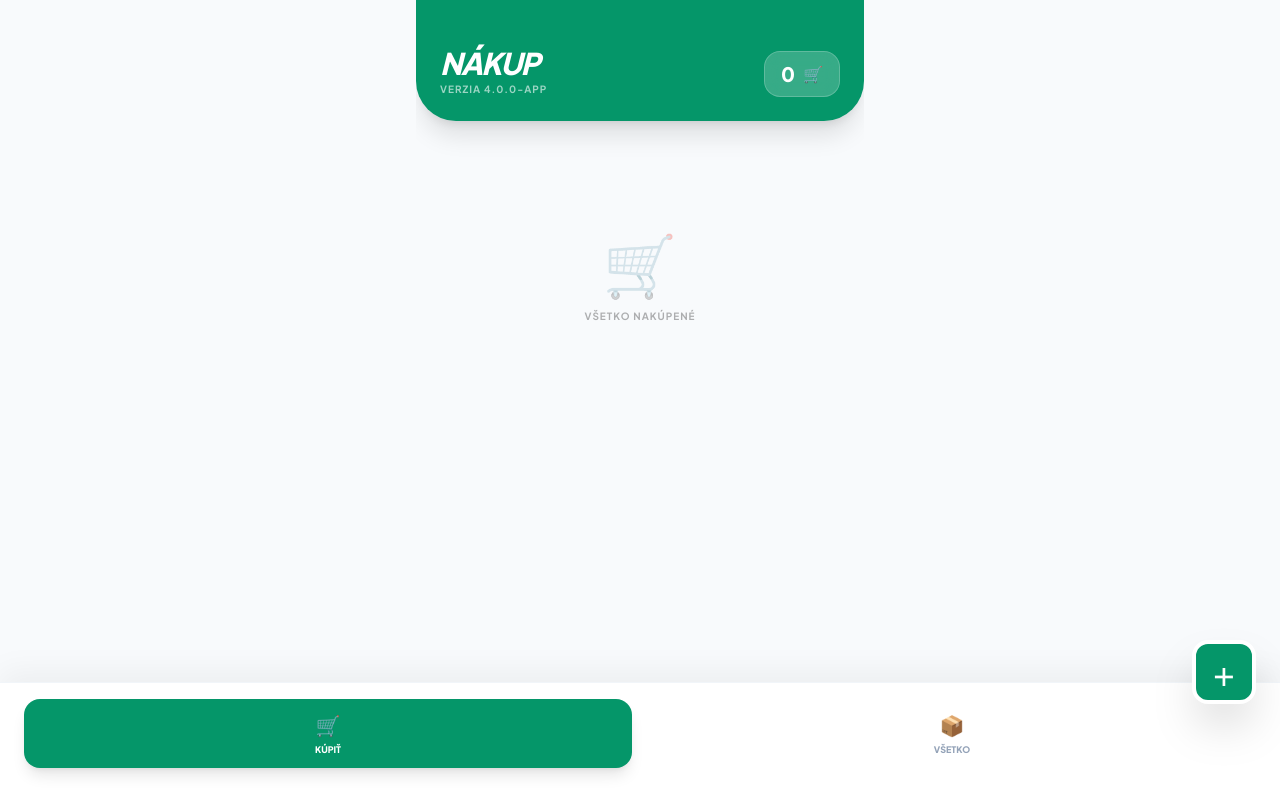
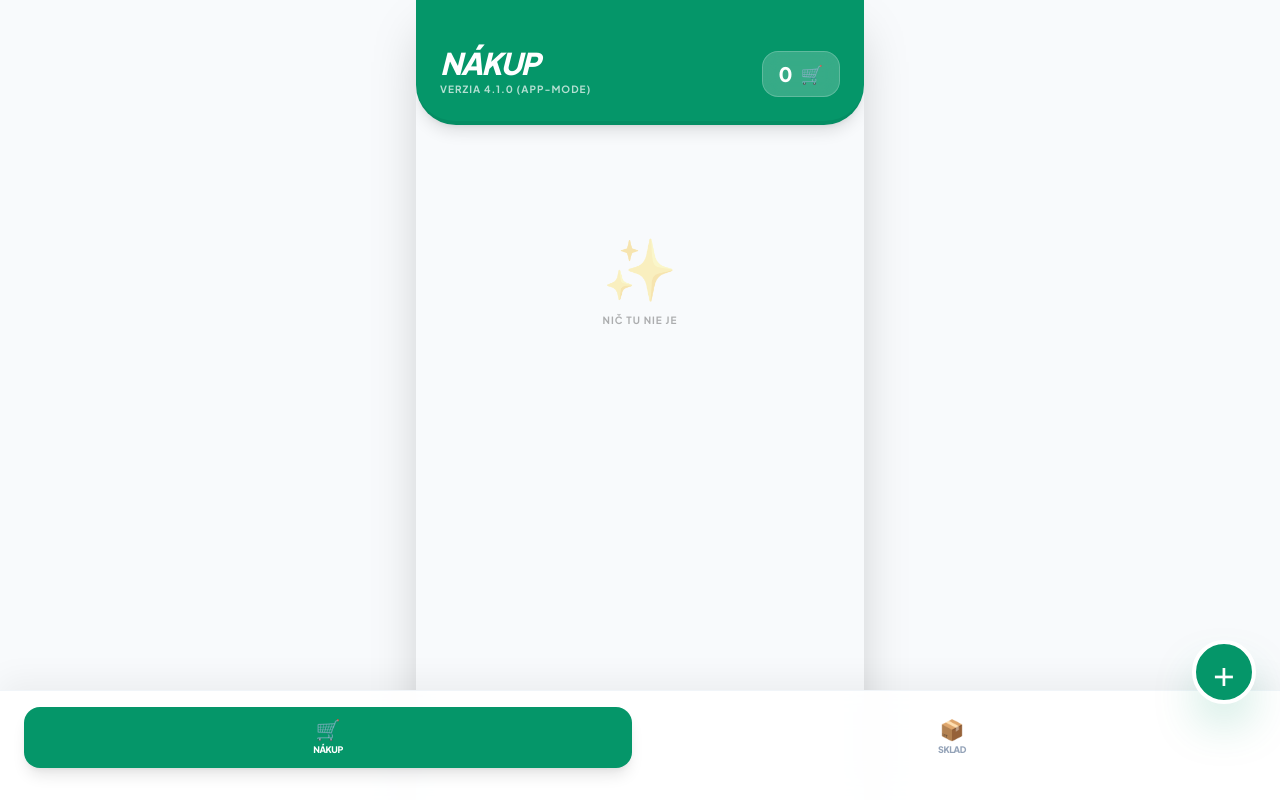
Before and after one commit to milanzavodny86/nakup, a React (Vite) app: page / in a window 1280 px wide. Built offline with nearby package versions, Linux system fonts and the light colour scheme.

Commit message:
feat: Update app version and theme color
Updates the application version to 4.1.0 and adjusts the theme color in the index.html. Also enhances the UI with subtle styling changes and improves user experience in index.tsx with clearer confirmation messages and an improved header.

```diff
--- a/index.html
+++ b/index.html
@@ -3,22 +3,17 @@
 <head>
     <meta charset="UTF-8">
     <meta name="viewport" content="width=device-width, initial-scale=1.0, maximum-scale=1.0, user-scalable=no, viewport-fit=cover">
-    <meta name="theme-color" content="#059669">
+    <meta name="theme-color" content="#10b981">
     <meta name="mobile-web-app-capable" content="yes">
     <meta name="apple-mobile-web-app-status-bar-style" content="black-translucent">
     <meta name="apple-mobile-web-app-title" content="Nakup">
     <link rel="manifest" href="manifest.json">
     <link rel="icon" type="image/png" href="https://cdn-icons-png.flaticon.com/512/3081/3081840.png">
-    <title>Nakup v4.0.0</title>
+    <title>Nakup v4.1.0</title>
 
-    <!-- Tailwind CSS -->
     <script src="https://cdn.tailwindcss.com"></script>
-
-    <!-- React & ReactDOM (Stable UMD) -->
     <script src="https://unpkg.com/react@18/umd/react.production.min.js" crossorigin></script>
     <script src="https://unpkg.com/react-dom@18/umd/react-dom.production.min.js" crossorigin></script>
-
-    <!-- Babel pre JSX -->
     <script src="https://unpkg.com/@babel/standalone/babel.min.js"></script>
 
     <style>
@@ -31,15 +26,17 @@
             overflow: hidden;
             overscroll-behavior-y: contain;
             -webkit-tap-highlight-color: transparent;
+            user-select: none;
         }
         #root:empty::after {
-            content: "Spúšťam aplikáciu...";
+            content: "Nahrávam zoznam...";
             position: absolute;
             top: 50%;
             left: 50%;
             transform: translate(-50%, -50%);
-            color: #059669;
+            color: #10b981;
             font-weight: 800;
+            font-size: 1.2rem;
         }
         .no-scrollbar::-webkit-scrollbar { display: none; }
         @keyframes slideUp { from { transform: translateY(100%); } to { transform: translateY(0); } }
@@ -57,7 +54,6 @@
 </head>
 <body>
     <div id="root"></div>
-    <!-- Spustenie index.tsx cez Babel -->
     <script type="text/babel" src="index.tsx"></script>
 </body>
 </html>
--- a/index.tsx
+++ b/index.tsx
@@ -1,4 +1,5 @@
 
+// Pridané importy pre vyriešenie chýb UMD globálov
 import React, { useState, useEffect, useMemo } from 'react';
 import ReactDOM from 'react-dom/client';
 
@@ -40,7 +41,7 @@ const App = () => {
 
   const deleteProduct = (id, e) => {
     e.stopPropagation();
-    if (confirm('Odstrániť?')) {
+    if (confirm('Odstrániť túto položku?')) {
       saveData(products.filter(p => p.id !== id));
     }
   };
@@ -51,87 +52,124 @@ const App = () => {
   }, [products, activeTab]);
 
   return (
-    <div className="flex flex-col h-screen max-w-md mx-auto bg-slate-50 relative overflow-hidden">
-      <header className="bg-emerald-600 text-white px-6 pt-12 pb-6 rounded-b-[2.5rem] shadow-xl shrink-0">
+    <div className="flex flex-col h-screen max-w-md mx-auto bg-slate-50 relative overflow-hidden shadow-2xl">
+      {/* Header */}
+      <header className="bg-emerald-600 text-white px-6 pt-12 pb-6 rounded-b-[2.5rem] shadow-lg shrink-0 border-b-4 border-emerald-700/30">
         <div className="flex justify-between items-end">
           <div>
             <h1 className="text-3xl font-black italic tracking-tighter uppercase leading-none">NÁKUP</h1>
-            <p className="text-[10px] font-bold opacity-60 tracking-widest mt-1 uppercase">VERZIA 4.0.0-APP</p>
+            <p className="text-[10px] font-bold opacity-70 tracking-widest mt-1 uppercase">VERZIA 4.1.0 (APP-MODE)</p>
           </div>
           <div className="bg-white/20 backdrop-blur-md px-4 py-2 rounded-2xl border border-white/20 flex items-center gap-2">
-            <span className="font-black text-xl">{products.filter(p => p.status === 'needed').length}</span>
-            <span>🛒</span>
+            <span className="font-black text-xl leading-none">{products.filter(p => p.status === 'needed').length}</span>
+            <span className="text-lg">🛒</span>
           </div>
         </div>
       </header>
 
+      {/* Zoznam */}
       <main className="flex-1 overflow-y-auto p-4 space-y-3 no-scrollbar pb-32">
         {filteredList.length === 0 ? (
           <div className="py-24 text-center opacity-30">
-            <div className="text-6xl mb-4">🛒</div>
-            <p className="font-bold uppercase text-[10px] tracking-widest">Všetko nakúpené</p>
+            <div className="text-6xl mb-4">✨</div>
+            <p className="font-bold uppercase text-[10px] tracking-widest">Nič tu nie je</p>
           </div>
         ) : (
           filteredList.map(item => (
             <div
               key={item.id}
               onClick={() => toggleStatus(item.id)}
-              className={`flex items-center justify-between p-4 rounded-2xl border transition-all active:scale-95 ${
+              className={`flex items-center justify-between p-4 rounded-2xl border transition-all active:scale-[0.97] select-none ${
                 item.status === 'stocked' ? 'bg-slate-100 border-transparent opacity-50' : 'bg-white border-slate-100 shadow-sm'
               }`}
             >
-              <div className="flex items-center gap-3">
-                <div className={`w-6 h-6 rounded-full border-2 flex items-center justify-center transition-colors ${
+              <div className="flex items-center gap-4 flex-1">
+                <div className={`w-7 h-7 rounded-full border-2 flex items-center justify-center transition-all ${
                   item.status === 'stocked' ? 'bg-emerald-500 border-emerald-500 text-white' : 'border-slate-300'
                 }`}>
-                  {item.status === 'stocked' && "✓"}
+                  {item.status === 'stocked' && <span className="text-xs font-bold">✓</span>}
                 </div>
-                <div>
-                  <h3 className={`font-bold text-slate-800 ${item.status === 'stocked' ? 'line-through' : ''}`}>{item.name}</h3>
-                  <span className="text-[8px] font-black uppercase text-emerald-600">{item.category}</span>
+                <div className="flex-1">
+                  <h3 className={`font-bold text-slate-800 text-lg leading-tight ${item.status === 'stocked' ? 'line-through' : ''}`}>{item.name}</h3>
+                  <span className="text-[9px] font-black uppercase text-emerald-600 tracking-wider">{item.category}</span>
                 </div>
               </div>
-              <div className="flex items-center gap-2">
-                {item.quantity && <span className="bg-emerald-50 text-emerald-700 px-2 py-1 rounded-lg text-[10px] font-bold">{item.quantity}</span>}
-                <button onClick={(e) => deleteProduct(item.id, e)} className="text-slate-300 px-2 text-xl">&times;</button>
+              <div className="flex items-center gap-3">
+                {item.quantity && <span className="bg-emerald-100 text-emerald-700 px-3 py-1 rounded-full text-[11px] font-black">{item.quantity}</span>}
+                <button
+                  onClick={(e) => deleteProduct(item.id, e)}
+                  className="text-slate-300 p-2 text-2xl hover:text-red-400 transition-colors"
+                >
+                  &times;
+                </button>
               </div>
             </div>
           ))
         )}
       </main>
 
+      {/* Floating Button */}
       <button
         onClick={() => setIsModalOpen(true)}
-        className="fixed bottom-24 right-6 w-16 h-16 bg-emerald-600 text-white rounded-2xl shadow-2xl flex items-center justify-center text-4xl z-40 border-4 border-white active:scale-90"
+        className="fixed bottom-24 right-6 w-16 h-16 bg-emerald-600 text-white rounded-full shadow-2xl flex items-center justify-center text-4xl z-40 border-4 border-white active:scale-90 transition-transform shadow-emerald-600/40"
       >
         +
       </button>
 
-      <nav className="fixed bottom-0 left-0 right-0 bg-white border-t border-slate-100 flex pb-8 pt-4 px-6 gap-4 z-30 shadow-[0_-10px_30px_rgba(0,0,0,0.05)]">
-        <button onClick={() => setActiveTab('shopping')} className={`flex-1 py-3 rounded-2xl flex flex-col items-center gap-1 transition-colors ${activeTab === 'shopping' ? 'bg-emerald-600 text-white shadow-lg' : 'text-slate-400'}`}>
-          <span className="text-xl">🛒</span>
-          <span className="text-[9px] font-black uppercase">Kúpiť</span>
+      {/* Bottom Nav */}
+      <nav className="fixed bottom-0 left-0 right-0 bg-white/90 backdrop-blur-lg border-t border-slate-100 flex pb-8 pt-4 px-6 gap-4 z-30 shadow-[0_-10px_30px_rgba(0,0,0,0.05)]">
+        <button
+          onClick={() => setActiveTab('shopping')}
+          className={`flex-1 py-3 rounded-2xl flex flex-col items-center gap-1 transition-all ${activeTab === 'shopping' ? 'bg-emerald-600 text-white shadow-lg' : 'text-slate-400'}`}
+        >
+          <span className="text-xl leading-none">🛒</span>
+          <span className="text-[9px] font-black uppercase tracking-tighter">Nákup</span>
         </button>
-        <button onClick={() => setActiveTab('all')} className={`flex-1 py-3 rounded-2xl flex flex-col items-center gap-1 transition-colors ${activeTab === 'all' ? 'bg-emerald-600 text-white shadow-lg' : 'text-slate-400'}`}>
-          <span className="text-xl">📦</span>
-          <span className="text-[9px] font-black uppercase">Všetko</span>
+        <button
+          onClick={() => setActiveTab('all')}
+          className={`flex-1 py-3 rounded-2xl flex flex-col items-center gap-1 transition-all ${activeTab === 'all' ? 'bg-emerald-600 text-white shadow-lg' : 'text-slate-400'}`}
+        >
+          <span className="text-xl leading-none">📦</span>
+          <span className="text-[9px] font-black uppercase tracking-tighter">Sklad</span>
         </button>
       </nav>
 
+      {/* Modal */}
       {isModalOpen && (
-        <div className="fixed inset-0 z-[100] flex items-end bg-slate-900/60 backdrop-blur-sm" onClick={() => setIsModalOpen(false)}>
-          <div className="bg-white w-full rounded-t-[2.5rem] p-8 animate-slide-up shadow-2xl" onClick={e => e.stopPropagation()}>
-            <div className="w-12 h-1 bg-slate-100 rounded-full mx-auto mb-6"></div>
-            <h2 className="text-2xl font-black mb-6 uppercase italic tracking-tighter">Nová položka</h2>
-            <div className="space-y-4">
-              <input autoFocus className="w-full bg-slate-50 p-4 rounded-2xl outline-none border-2 border-transparent focus:border-emerald-500 font-bold text-lg" placeholder="Názov produktu" value={newItem.name} onChange={e => setNewItem({...newItem, name: e.target.value})} />
-              <div className="flex gap-2">
-                <input className="w-24 bg-slate-50 p-4 rounded-2xl outline-none text-center font-bold border-2 border-transparent focus:border-emerald-500" placeholder="Mn." value={newItem.quantity} onChange={e => setNewItem({...newItem, quantity: e.target.value})} />
-                <select className="flex-1 bg-slate-50 p-4 rounded-2xl outline-none font-bold border-2 border-transparent focus:border-emerald-500 appearance-none text-emerald-600" value={newItem.category} onChange={e => setNewItem({...newItem, category: e.target.value})}>
-                  {CATEGORIES.map(c => <option key={c} value={c}>{c}</option>)}
-                </select>
+        <div className="fixed inset-0 z-[100] flex items-end bg-slate-900/60 backdrop-blur-sm transition-opacity" onClick={() => setIsModalOpen(false)}>
+          <div className="bg-white w-full rounded-t-[3rem] p-8 animate-slide-up shadow-2xl" onClick={e => e.stopPropagation()}>
+            <div className="w-12 h-1.5 bg-slate-200 rounded-full mx-auto mb-8"></div>
+            <h2 className="text-2xl font-black mb-6 uppercase italic tracking-tighter text-slate-800">Pridať produkt</h2>
+            <div className="space-y-5">
+              <input
+                autoFocus
+                className="w-full bg-slate-50 p-5 rounded-2xl outline-none border-2 border-transparent focus:border-emerald-500 font-bold text-lg text-slate-800 placeholder:text-slate-300"
+                placeholder="Názov (napr. Mlieko)"
+                value={newItem.name}
+                onChange={e => setNewItem({...newItem, name: e.target.value})}
+              />
+              <div className="flex gap-3">
+                <input
+                  className="w-24 bg-slate-50 p-5 rounded-2xl outline-none text-center font-bold border-2 border-transparent focus:border-emerald-500 text-slate-800"
+                  placeholder="Mn."
+                  value={newItem.quantity}
+                  onChange={e => setNewItem({...newItem, quantity: e.target.value})}
+                />
+                <div className="flex-1 relative">
+                  <select
+                    className="w-full bg-slate-50 p-5 rounded-2xl outline-none font-bold border-2 border-transparent focus:border-emerald-500 appearance-none text-emerald-600"
+                    value={newItem.category}
+                    onChange={e => setNewItem({...newItem, category: e.target.value})}
+                  >
+                    {CATEGORIES.map(c => <option key={c} value={c}>{c}</option>)}
+                  </select>
+                  <div className="absolute right-5 top-1/2 -translate-y-1/2 pointer-events-none text-emerald-600 opacity-50">▼</div>
+                </div>
               </div>
-              <button onClick={addProduct} className="w-full bg-emerald-600 text-white py-5 rounded-2xl font-black uppercase tracking-widest shadow-xl active:scale-95 transition-transform mt-2">
+              <button
+                onClick={addProduct}
+                className="w-full bg-emerald-600 text-white py-5 rounded-2xl font-black uppercase tracking-widest shadow-xl active:scale-95 transition-all mt-4 text-lg"
+              >
                 Pridať do zoznamu
               </button>
             </div>
@@ -142,6 +180,6 @@ const App = () => {
   );
 };
 
-// Use ReactDOM from 'react-dom/client' to access createRoot
+// Oprava pre volanie ReactDOM.createRoot z balíčka react-dom/client
 const root = ReactDOM.createRoot(document.getElementById('root') as HTMLElement);
 root.render(<App />);
```
